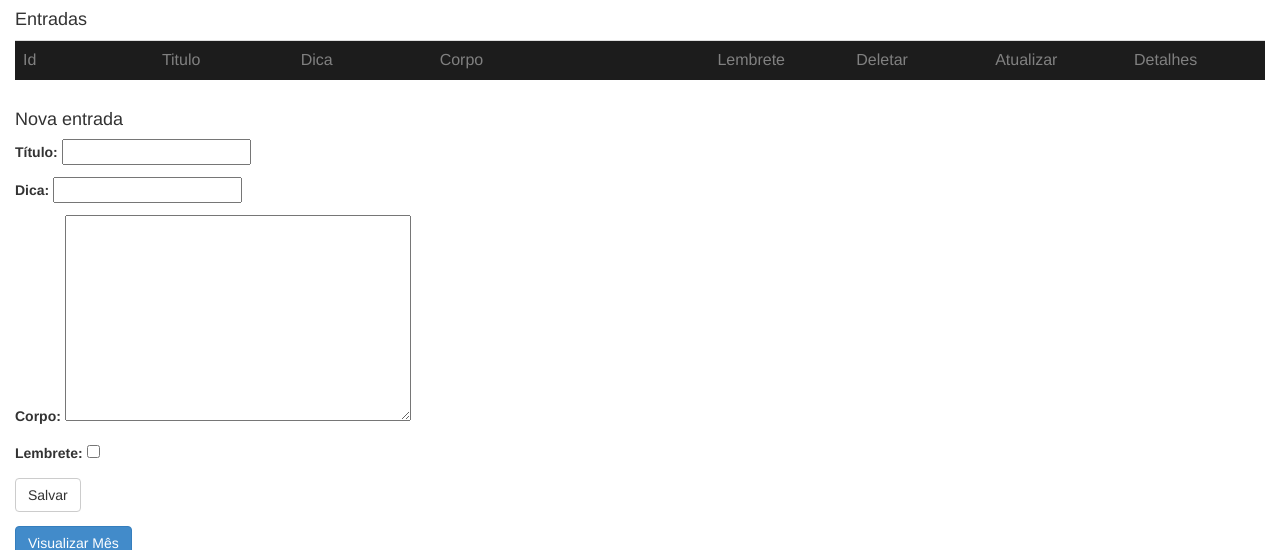
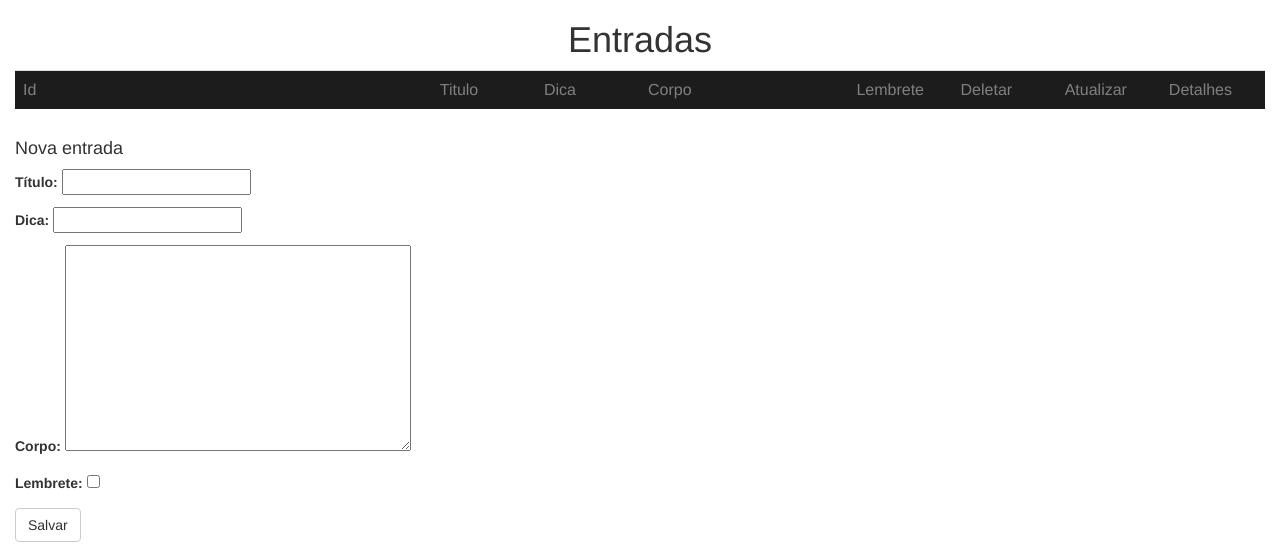
Before and after one commit to marciojss/calendario_app, a Django app: a page that uses cal/templates/cal/day.html in a window 1280 px wide. Shown: the top 550 px of the page. Run offline with Django 3.2, Linux system fonts and the light colour scheme; a user stored in the database is signed in; data that the repository does not hold is empty; parts of the project's set-up code (start-up, migrations or seed data) failed here and were passed over; some libraries are stand-ins or nearby versions.

Commit message:
mais alteraçoes de layout

```diff
--- a/cal/static/calendario_app.css
+++ b/cal/static/calendario_app.css
@@ -19,3 +19,25 @@
 	table-layout:fixed;
 	word-wrap: break-word;
 }
+
+#ID
+{
+	background-color: #1c1c1c;
+	color: gray;
+	overflow: hidden;
+	table-layout:fixed;
+	word-wrap: break-word;
+	width:40px;
+}
+
+#entry-update
+{
+	background-color: #1c1c1c;
+	color: gray;
+	text-align:left;
+}
+
+h1
+{
+	text-align:center;
+}
--- a/cal/templates/cal/day.html
+++ b/cal/templates/cal/day.html
@@ -5,11 +5,11 @@
 </head>
 
 <div class="container col-lg-12 col-md-12 col-sm-12 col-xs-12">
-<h4>Entradas</h4>
+<h1>Entradas</h1>
     <div class="table-responsive">
         <table class="table table-hover table-striped">
             <tr>
-        <td class="col-lg-1 col-md-1 col-sm-1 col-xs-1" id="head">Id</td>
+                <td class="col-lg-1 col-md-1 col-sm-1 col-xs-1" id="ID">Id</td>
                 <td class="col-lg-1 col-md-1 col-sm-1 col-xs-1" id="head">Titulo</td>
                 <td class="col-lg-1 col-md-1 col-sm-1 col-xs-1" id="head">Dica</td>
                 <td class="col-lg-2 col-md-2 col-sm-2 col-xs-2" id="head">Corpo</td>
--- a/cal/templates/cal/main.html
+++ b/cal/templates/cal/main.html
@@ -4,9 +4,9 @@
     <head>
         <link href="{% static 'bootstrap.css' %}" rel="stylesheet">
     </head>
+    <div class="container col-lg-12 col-md-12 col-sm-12 col-xs-12">
     <a class="btn btn-default" href="{% url 'cal.views.main' year|add:'-3' %}">&lt;&lt; Anteriores</a>
     <a class="btn btn-default" href="{% url 'cal.views.main' year|add:'3' %}">Próximos &gt;&gt;</a>
-
         {% for year, months in years %}
             <div class="clear"></div>
             <h4>{{ year }}</h4>
@@ -26,4 +26,5 @@
                     </tr>
             </table>
         {% endfor %}
+    </div>
 </html>
```
Also changed, not shown: cal/templates/cal/entry_confirm_delete.html (+10 -6 lines), cal/templates/cal/month.html (+4 -4 lines), cal/templates/cal/update.html (+6 -4 lines). Lines whose indentation alone changed are shown as unchanged.
